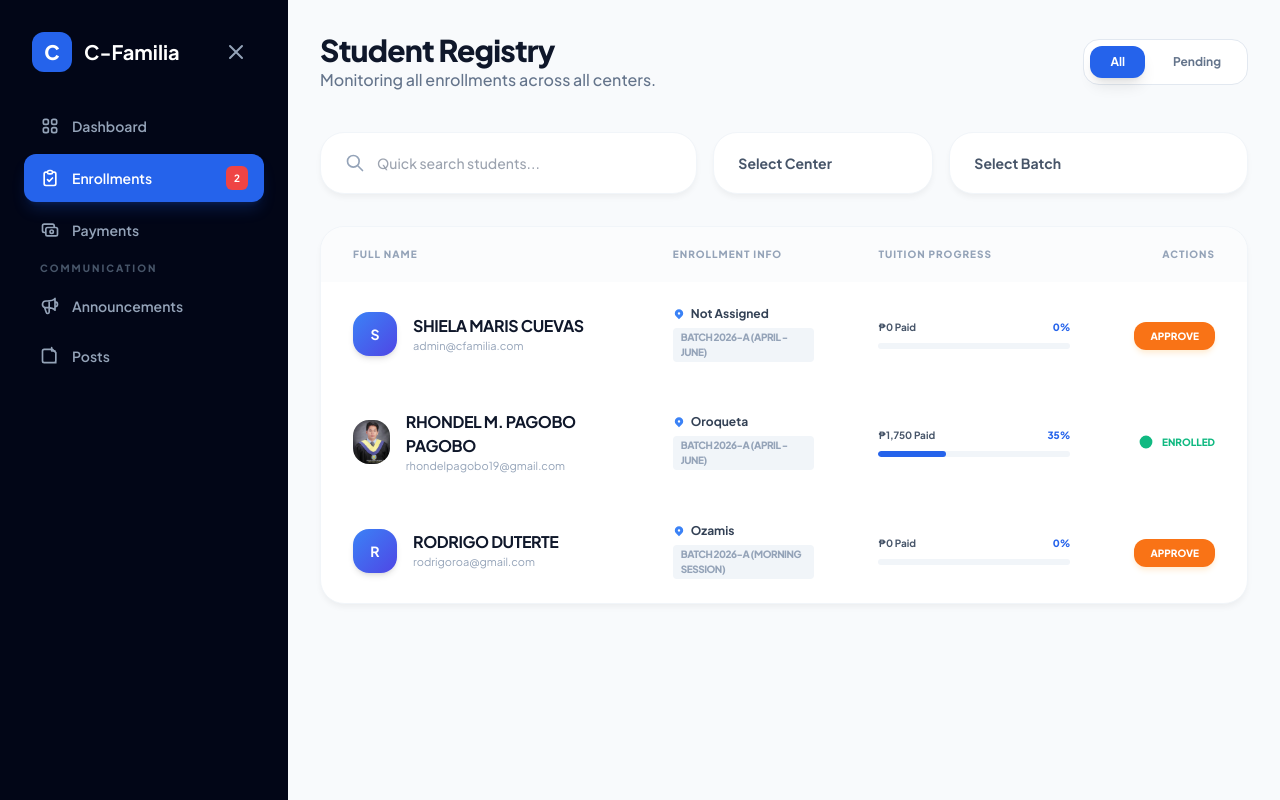
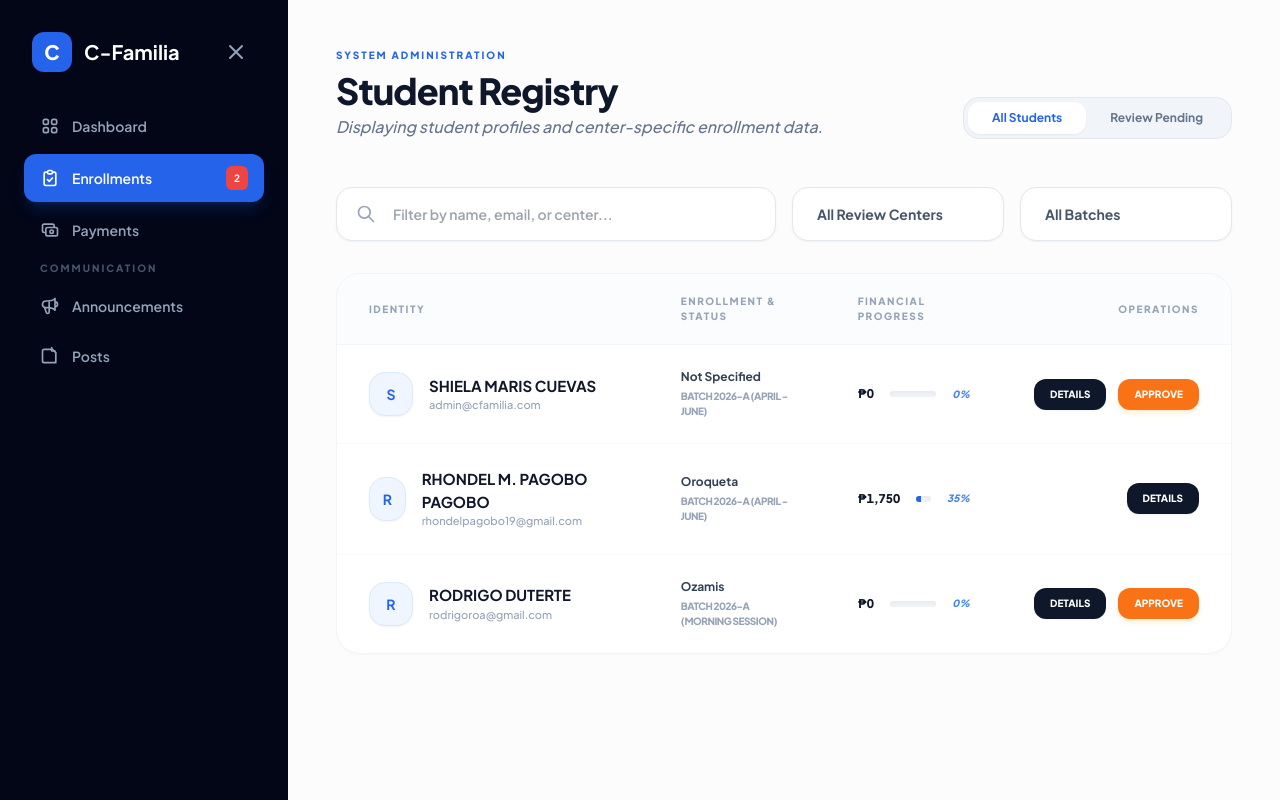
Before and after one commit to NMSCSTR/C-FAMILIATUTORIALSERVICES, a PHP site: page /admin_enrollments.php in a window 1280 px wide. Run offline with PHP 8.4, Linux system fonts and the light colour scheme; a user stored in the database is signed in; data comes from the database, SQL or seed files in the repository; some libraries are stand-ins or nearby versions.

Commit message:
enrollments almost done

```diff
--- a/admin_enrollments.php
+++ b/admin_enrollments.php
@@ -12,7 +12,6 @@ $batch_filter = isset($_GET['batch']) ? mysqli_real_escape_string($conn, $_GET['
 $location_filter = isset($_GET['location']) ? mysqli_real_escape_string($conn, $_GET['location']) : '';
 $base_fee = 5000;
 
-// Fetch Filters
 $batches_res = mysqli_query($conn, "SELECT DISTINCT batch FROM enrollments WHERE batch IS NOT NULL AND batch != '' ORDER BY batch DESC");
 $locations_res = mysqli_query($conn, "SELECT DISTINCT enrolled_at FROM enrollments WHERE enrolled_at IS NOT NULL AND enrolled_at != '' ORDER BY enrolled_at ASC");
 ?>
@@ -24,69 +23,69 @@ $locations_res = mysqli_query($conn, "SELECT DISTINCT enrolled_at FROM enrollmen
     <meta name="viewport" content="width=device-width, initial-scale=1.0">
     <script src="https://cdn.tailwindcss.com"></script>
     <link href="https://fonts.googleapis.com/css2?family=Plus+Jakarta+Sans:wght@400;500;600;700;800&display=swap" rel="stylesheet">
-    <title>Student Registry | Premium Suite</title>
+    <title>Registry Management | Admin Suite</title>
     <style>
-        body { font-family: 'Plus Jakarta Sans', sans-serif; background-color: #f8fafc; }
-        .bento-card { background: white; border-radius: 24px; border: 1px solid #f1f5f9; box-shadow: 0 4px 6px -1px rgba(0,0,0,0.05); }
-        .row-pill:hover { transform: translateY(-2px); box-shadow: 0 10px 15px -3px rgba(0,0,0,0.1); }
+        body { font-family: 'Plus Jakarta Sans', sans-serif; background-color: #fcfcfd; }
+        .registry-card { background: white; border: 1px solid #f1f5f9; border-radius: 24px; box-shadow: 0 1px 3px rgba(0,0,0,0.02); }
+        .stat-badge { font-feature-settings: "tnum"; }
+        .modal-slide { transition: transform 0.4s cubic-bezier(0.4, 0, 0.2, 1); }
     </style>
 </head>
-<body class="text-slate-900">
+<body class="text-slate-800 antialiased">
 
     <div class="flex min-h-screen">
         <?php include 'aside.php';?>
 
-        <main class="flex-1 p-4 md:p-8">
+        <main class="flex-1 p-6 md:p-12">
             <div class="max-w-7xl mx-auto">
 
-                <div class="flex flex-col md:flex-row md:items-center justify-between mb-10 gap-4">
+                <header class="mb-12">
+                    <div class="flex flex-col md:flex-row md:items-end justify-between gap-6">
                         <div>
-                        <h1 class="text-3xl font-extrabold tracking-tight text-slate-900">Student Registry</h1>
-                        <p class="text-slate-500 font-medium">Monitoring <?= $view ?> enrollments across all centers.</p>
+                            <span class="text-[10px] font-black uppercase tracking-[0.2em] text-blue-600 mb-2 block">System Administration</span>
+                            <h1 class="text-4xl font-[800] text-slate-900 tracking-tight">Student Registry</h1>
+                            <p class="text-slate-500 mt-1 font-medium italic">Displaying student profiles and center-specific enrollment data.</p>
                         </div>
-                    <div class="flex items-center gap-2 bg-white p-1.5 rounded-2xl border border-slate-200">
-                        <a href="?view=all" class="px-5 py-2 rounded-xl text-xs font-bold transition-all <?= $view == 'all' ? 'bg-blue-600 text-white shadow-lg' : 'text-slate-500 hover:bg-slate-50' ?>">All</a>
-                        <a href="?view=pending" class="px-5 py-2 rounded-xl text-xs font-bold transition-all <?= $view == 'pending' ? 'bg-orange-500 text-white shadow-lg' : 'text-slate-500 hover:bg-slate-50' ?>">Pending</a>
+                        <div class="inline-flex p-1 bg-slate-100 rounded-2xl border border-slate-200">
+                            <a href="?view=all" class="px-6 py-2 rounded-xl text-xs font-bold transition-all <?= $view == 'all' ? 'bg-white text-blue-600 shadow-sm' : 'text-slate-500 hover:text-slate-900' ?>">All Students</a>
+                            <a href="?view=pending" class="px-6 py-2 rounded-xl text-xs font-bold transition-all <?= $view == 'pending' ? 'bg-white text-orange-600 shadow-sm' : 'text-slate-500 hover:text-slate-900' ?>">Review Pending</a>
                         </div>
                     </div>
+                </header>
 
-                <div class="grid grid-cols-1 md:grid-cols-12 gap-4 mb-8">
-                    <div class="md:col-span-5 bento-card p-2 flex items-center gap-3">
-                        <div class="pl-4 text-slate-400">
+                <div class="grid grid-cols-1 md:grid-cols-4 gap-4 mb-8">
+                    <div class="md:col-span-2 relative group">
+                        <div class="absolute inset-y-0 left-5 flex items-center text-slate-400 group-focus-within:text-blue-600 transition-colors">
                             <svg class="w-5 h-5" fill="none" stroke="currentColor" viewBox="0 0 24 24"><path stroke-linecap="round" stroke-linejoin="round" stroke-width="2" d="M21 21l-6-6m2-5a7 7 0 11-14 0 7 7 0 0114 0z"/></svg>
                         </div>
-                        <input type="text" id="studentSearch" placeholder="Quick search students..." class="w-full py-3 bg-transparent outline-none text-sm font-medium">
+                        <input type="text" id="studentSearch" placeholder="Filter by name, email, or center..." class="w-full pl-14 pr-6 py-4 bg-white border border-slate-200 rounded-2xl focus:ring-4 focus:ring-blue-500/5 outline-none transition-all text-sm font-semibold shadow-sm">
                     </div>
-                    <div class="md:col-span-3 bento-card p-2">
-                        <select onchange="location.href='?view=<?= $view ?>&batch=<?= $batch_filter ?>&location=' + this.value" class="w-full py-3 px-4 bg-transparent outline-none text-sm font-bold text-slate-600 appearance-none cursor-pointer">
-                            <option value="">Select Center</option>
+                    <select onchange="location.href='?view=<?= $view ?>&batch=<?= $batch_filter ?>&location=' + this.value" class="px-6 py-4 bg-white border border-slate-200 rounded-2xl text-sm font-bold text-slate-600 outline-none cursor-pointer focus:border-blue-500 transition-all shadow-sm appearance-none">
+                        <option value="">All Review Centers</option>
                         <?php while($l = mysqli_fetch_assoc($locations_res)): ?>
                             <option value="<?= $l['enrolled_at'] ?>" <?= $location_filter == $l['enrolled_at'] ? 'selected' : '' ?>><?= $l['enrolled_at'] ?></option>
                         <?php endwhile; ?>
                     </select>
-                    </div>
-                    <div class="md:col-span-4 bento-card p-2">
-                        <select onchange="location.href='?view=<?= $view ?>&location=<?= $location_filter ?>&batch=' + this.value" class="w-full py-3 px-4 bg-transparent outline-none text-sm font-bold text-slate-600 appearance-none cursor-pointer">
-                            <option value="">Select Batch</option>
+                    <select onchange="location.href='?view=<?= $view ?>&location=<?= $location_filter ?>&batch=' + this.value" class="px-6 py-4 bg-white border border-slate-200 rounded-2xl text-sm font-bold text-slate-600 outline-none cursor-pointer focus:border-blue-500 transition-all shadow-sm appearance-none">
+                        <option value="">All Batches</option>
                         <?php mysqli_data_seek($batches_res, 0); while($b = mysqli_fetch_assoc($batches_res)): ?>
                             <option value="<?= $b['batch'] ?>" <?= $batch_filter == $b['batch'] ? 'selected' : '' ?>><?= $b['batch'] ?></option>
                         <?php endwhile; ?>
                     </select>
                 </div>
-                </div>
 
-                <div class="bento-card overflow-hidden">
+                <div class="registry-card overflow-hidden">
                     <div class="overflow-x-auto">
-                        <table class="w-full border-separate border-spacing-y-0">
+                        <table class="w-full text-left">
                             <thead>
-                                <tr class="bg-slate-50/50">
-                                    <th class="px-8 py-5 text-[10px] font-black uppercase text-slate-400 tracking-widest text-left">Full Name</th>
-                                    <th class="px-8 py-5 text-[10px] font-black uppercase text-slate-400 tracking-widest text-left">Enrollment Info</th>
-                                    <th class="px-8 py-5 text-[10px] font-black uppercase text-slate-400 tracking-widest text-left">Tuition Progress</th>
-                                    <th class="px-8 py-5 text-[10px] font-black uppercase text-slate-400 tracking-widest text-right">Actions</th>
+                                <tr class="bg-slate-50/50 border-b border-slate-100">
+                                    <th class="px-8 py-5 text-[10px] font-black uppercase tracking-[0.15em] text-slate-400">Identity</th>
+                                    <th class="px-8 py-5 text-[10px] font-black uppercase tracking-[0.15em] text-slate-400">Enrollment & Status</th>
+                                    <th class="px-8 py-5 text-[10px] font-black uppercase tracking-[0.15em] text-slate-400">Financial Progress</th>
+                                    <th class="px-8 py-5 text-[10px] font-black uppercase tracking-[0.15em] text-slate-400 text-right">Operations</th>
                                 </tr>
                             </thead>
-                            <tbody id="enrollmentTable" class="divide-y divide-slate-100">
+                            <tbody id="enrollmentTable" class="divide-y divide-slate-50">
                                 <?php
                                 $where = ($view === 'pending') ? "WHERE enrollments.status = 'pending'" : "WHERE 1=1";
                                 if ($batch_filter) $where .= " AND enrollments.batch = '$batch_filter'";
@@ -96,76 +95,51 @@ $locations_res = mysqli_query($conn, "SELECT DISTINCT enrolled_at FROM enrollmen
                                         FROM enrollments
                                         JOIN users ON enrollments.user_id = users.id
                                         $where
-                                        ORDER BY enrollments.enrolled_at ASC, enrollments.batch DESC";
+                                        ORDER BY enrollments.enrolled_at ASC, enrollments.created_at DESC";
                                 $result = mysqli_query($conn, $sql);
 
-                                if(mysqli_num_rows($result) > 0):
                                 while($row = mysqli_fetch_assoc($result)):
-                                        $fullName = $row['firstname'] . ' ' . $row['lastname'];
                                     $p_sql = "SELECT SUM(amount) as paid FROM payments WHERE user_id = '{$row['user_id']}' AND status = 'paid'";
                                     $paid = mysqli_fetch_assoc(mysqli_query($conn, $p_sql))['paid'] ?? 0;
                                     $prog = ($paid / $base_fee) * 100;
-                                        $avatar = $row['profile_pic'] ? 'uploads/profiles/'.$row['profile_pic'] : null;
                                 ?>
-                                <tr class="transition-all hover:bg-slate-50 group">
+                                <tr class="group hover:bg-slate-50/80 transition-colors">
                                     <td class="px-8 py-6">
                                         <div class="flex items-center gap-4">
-                                            <?php if($avatar): ?>
-                                                <img src="<?= $avatar ?>" class="w-11 h-11 rounded-2xl object-cover ring-2 ring-white shadow-sm">
-                                            <?php else: ?>
-                                                <div class="w-11 h-11 rounded-2xl bg-gradient-to-br from-blue-500 to-indigo-600 flex items-center justify-center text-white font-bold text-sm shadow-md">
-                                                    <?= strtoupper(substr($row['firstname'], 0, 1)) ?>
+                                            <div class="w-11 h-11 rounded-2xl bg-blue-50 text-blue-600 flex items-center justify-center font-bold text-sm border border-blue-100 shadow-sm">
+                                                <?= strtoupper(substr($row['firstname'],0,1)) ?>
                                             </div>
-                                            <?php endif; ?>
                                             <div>
-                                                <p class="font-bold text-slate-900 tracking-tight"><?= $fullName ?></p>
-                                                <p class="text-[11px] text-slate-400"><?= $row['email'] ?></p>
+                                                <p class="font-bold text-slate-900 text-[15px]"><?= $row['firstname'] ?> <?= $row['lastname'] ?></p>
+                                                <p class="text-[11px] text-slate-400 font-medium"><?= $row['email'] ?></p>
                                             </div>
                                         </div>
                                     </td>
                                     <td class="px-8 py-6">
-                                        <div class="flex flex-col gap-1.5">
-                                            <span class="inline-flex items-center gap-1.5 text-xs font-bold text-slate-700">
-                                                <svg class="w-3 h-3 text-blue-500" fill="currentColor" viewBox="0 0 20 20"><path d="M5.05 4.05a7 7 0 119.9 9.9L10 18.9l-4.95-4.95a7 7 0 010-9.9zM10 11a2 2 0 100-4 2 2 0 000 4z"/></svg>
-                                                <?= $row['enrolled_at'] ?: 'Not Assigned' ?>
-                                            </span>
-                                            <span class="text-[10px] font-black text-slate-400 uppercase tracking-tighter bg-slate-100 px-2 py-0.5 rounded w-fit">
-                                                <?= $row['batch'] ?>
-                                            </span>
+                                        <div class="flex flex-col gap-1">
+                                            <span class="text-xs font-bold text-slate-700"><?= $row['enrolled_at'] ?: 'Not Specified' ?></span>
+                                            <span class="text-[10px] text-slate-400 font-black uppercase tracking-tighter"><?= $row['batch'] ?></span>
                                         </div>
                                     </td>
                                     <td class="px-8 py-6">
-                                        <div class="w-48">
-                                            <div class="flex justify-between items-center mb-2">
-                                                <span class="text-[10px] font-bold text-slate-600">₱<?= number_format($paid) ?> Paid</span>
-                                                <span class="text-[10px] font-black <?= $prog >= 100 ? 'text-emerald-500' : 'text-blue-600' ?>"><?= round($prog) ?>%</span>
+                                        <div class="flex items-center gap-4">
+                                            <span class="stat-badge text-xs font-black text-slate-900">₱<?= number_format($paid) ?></span>
+                                            <div class="flex-1 max-w-[120px] h-1.5 bg-slate-100 rounded-full overflow-hidden shadow-inner">
+                                                <div class="h-full bg-blue-600 transition-all duration-700" style="width: <?= $prog ?>%"></div>
                                             </div>
-                                            <div class="h-1.5 w-full bg-slate-100 rounded-full overflow-hidden">
-                                                <div class="h-full bg-blue-600 rounded-full transition-all duration-1000" style="width: <?= $prog ?>%"></div>
-                                            </div>
+                                            <span class="text-[10px] font-black text-blue-500 italic"><?= round($prog) ?>%</span>
                                         </div>
                                     </td>
                                     <td class="px-8 py-6 text-right">
+                                        <div class="flex items-center justify-end gap-3">
+                                            <button onclick="viewDetails(<?= $row['user_id'] ?>)" class="px-4 py-2 bg-slate-900 text-white text-[10px] font-black uppercase rounded-xl hover:bg-blue-600 transition-all shadow-sm">Details</button>
                                             <?php if($row['status'] === 'pending'): ?>
-                                            <a href="?approve=<?= $row['id'] ?>&view=<?= $view ?>" class="bg-orange-500 hover:bg-orange-600 text-white text-[10px] font-black uppercase px-4 py-2 rounded-xl transition-all shadow-md shadow-orange-100">Approve</a>
-                                        <?php else: ?>
-                                            <div class="flex items-center justify-end gap-2 text-emerald-500">
-                                                <svg class="w-4 h-4" fill="currentColor" viewBox="0 0 20 20"><path d="M10 18a8 8 0 100-16 8 8 0 000 16zm3.707-9.293a1 1 0 00-1.414-1.414L9 10.586 7.707 9.293a1 1 0 00-1.414 1.414l2 2a1 1 0 001.414 0l4-4z"/></svg>
-                                                <span class="text-[10px] font-black uppercase">Enrolled</span>
+                                                <a href="?approve=<?= $row['id'] ?>" class="px-4 py-2 bg-orange-500 text-white text-[10px] font-black uppercase rounded-xl shadow-md shadow-orange-100">Approve</a>
+                                            <?php endif; ?>
                                         </div>
-                                        <?php endif; ?>
                                     </td>
                                 </tr>
-                                <?php endwhile; else: ?>
-                                <tr>
-                                    <td colspan="4" class="py-24 text-center">
-                                        <div class="bg-slate-50 w-16 h-16 rounded-full flex items-center justify-center mx-auto mb-4">
-                                            <svg class="w-8 h-8 text-slate-300" fill="none" stroke="currentColor" viewBox="0 0 24 24"><path d="M12 4.354a4 4 0 110 5.292M15 21H3v-1a6 6 0 0112 0v1zm0 0h6v-1a6 6 0 00-9-5.197M13 7a4 4 0 11-8 0 4 4 0 018 0z"/></svg>
-                                        </div>
-                                        <p class="text-slate-400 font-bold">No students found.</p>
-                                    </td>
-                                </tr>
-                                <?php endif; ?>
+                                <?php endwhile; ?>
                             </tbody>
                         </table>
                     </div>
@@ -174,7 +148,47 @@ $locations_res = mysqli_query($conn, "SELECT DISTINCT enrolled_at FROM enrollmen
         </main>
     </div>
 
+    <div id="detailsModal" class="fixed inset-0 z-50 hidden">
+        <div id="modalOverlay" class="absolute inset-0 bg-slate-900/40 backdrop-blur-sm opacity-0 transition-opacity duration-300"></div>
+        <div id="modalContent" class="absolute right-0 top-0 h-full w-full max-w-lg bg-white shadow-2xl translate-x-full modal-slide flex flex-col">
+            <div class="p-8 border-b border-slate-100 flex items-center justify-between">
+                <h2 class="text-xl font-extrabold text-slate-900 tracking-tight">Student Profile</h2>
+                <button onclick="closeModal()" class="p-2 hover:bg-slate-100 rounded-xl transition-colors text-slate-400">
+                    <svg class="w-6 h-6" fill="none" stroke="currentColor" viewBox="0 0 24 24"><path stroke-linecap="round" stroke-linejoin="round" stroke-width="2" d="M6 18L18 6M6 6l12 12"/></svg>
+                </button>
+            </div>
+            <div id="modalBody" class="flex-1 overflow-y-auto p-8 custom-scrollbar">
+                </div>
+        </div>
+    </div>
+
     <script>
+        async function viewDetails(userId) {
+            const modal = document.getElementById('detailsModal');
+            const overlay = document.getElementById('modalOverlay');
+            const content = document.getElementById('modalContent');
+            const body = document.getElementById('modalBody');
+
+            modal.classList.remove('hidden');
+            setTimeout(() => {
+                overlay.classList.add('opacity-100');
+                content.classList.remove('translate-x-full');
+            }, 10);
+
+            body.innerHTML = '<div class="flex items-center justify-center h-48"><div class="animate-spin rounded-full h-8 w-8 border-b-2 border-blue-600"></div></div>';
+
+            const response = await fetch(`get_student_details.php?user_id=${userId}`);
+            body.innerHTML = await response.text();
+        }
+
+        function closeModal() {
+            const overlay = document.getElementById('modalOverlay');
+            const content = document.getElementById('modalContent');
+            overlay.classList.remove('opacity-100');
+            content.classList.add('translate-x-full');
+            setTimeout(() => document.getElementById('detailsModal').classList.add('hidden'), 400);
+        }
+
         document.getElementById('studentSearch').addEventListener('input', function(e) {
             const term = e.target.value.toLowerCase();
             const rows = document.querySelectorAll('#enrollmentTable tr');
```
Also changed, not shown: get_student_details.php (+61 -40 lines). Lines whose indentation alone changed are shown as unchanged.
